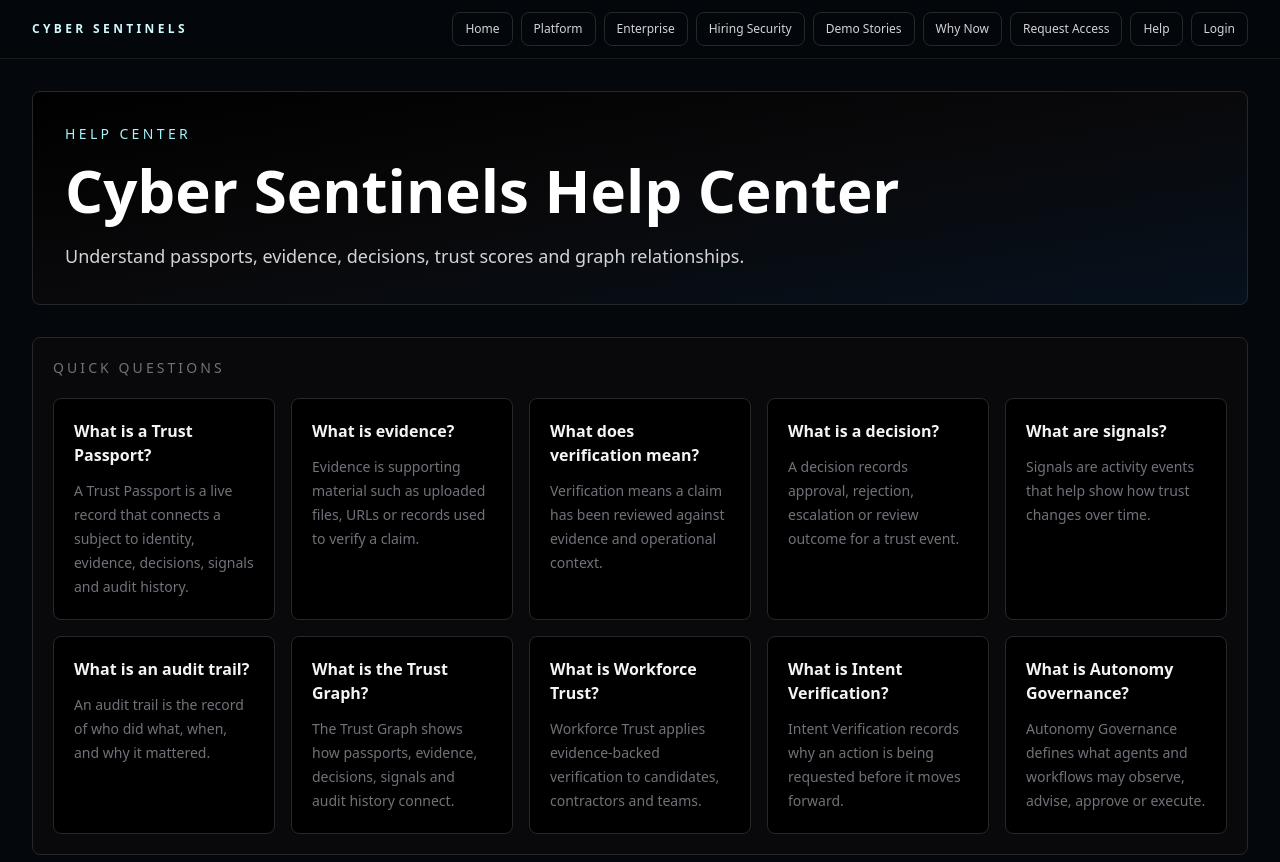
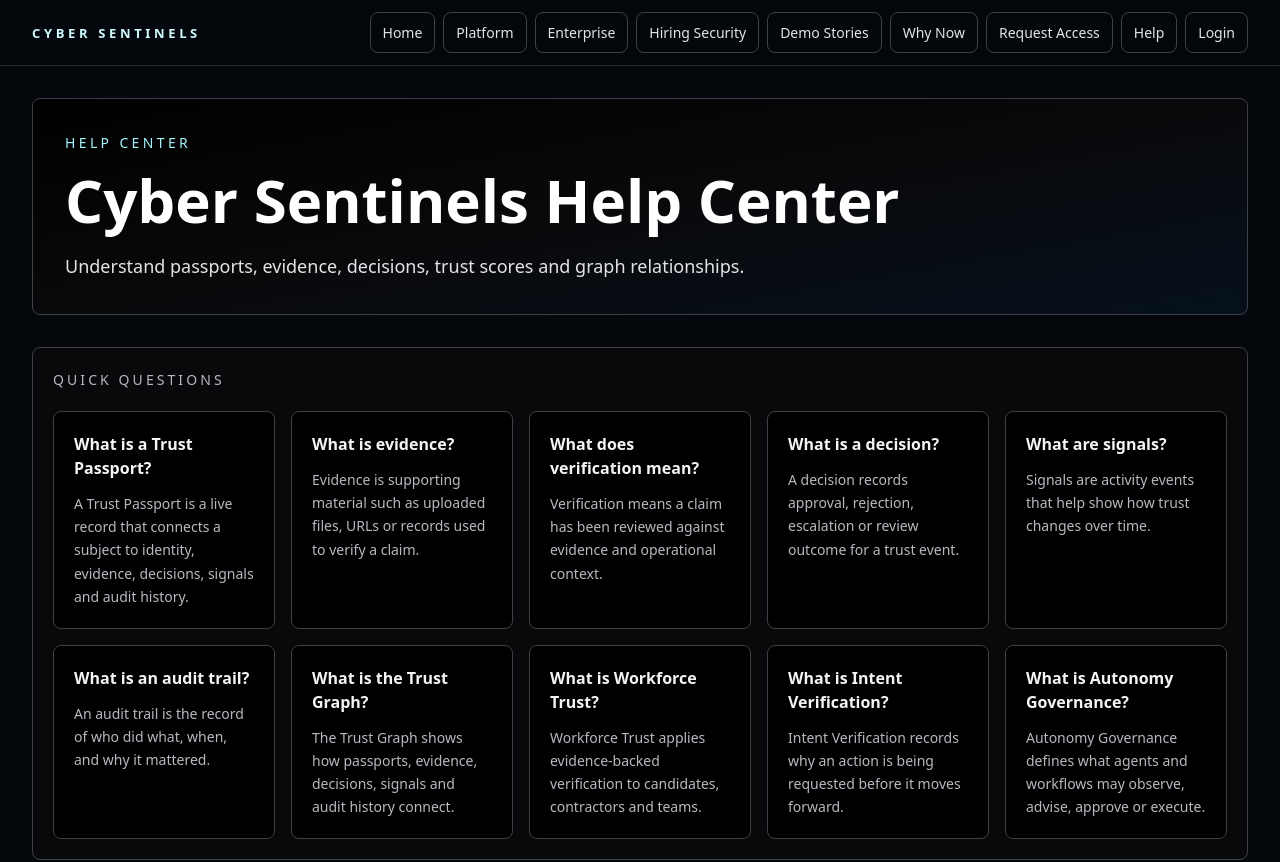
Before and after one commit to emeaexecutive/Cyber-Sentinels-V2, a Next.js app: page /help in a window 1280 px wide. Shown: the top 862 px of the page. Built offline with nearby package versions, Linux system fonts and the light colour scheme; no server answers; the database is empty.

Commit message:
Improve typography contrast and enterprise readability

```diff
--- a/app/globals.css
+++ b/app/globals.css
@@ -7,6 +7,9 @@
 body {
   background: #050505;
   color: #f8f8f8;
+  font-size: 16px;
+  text-rendering: optimizeLegibility;
+  -webkit-font-smoothing: antialiased;
 }
 
 .grid-bg {
@@ -15,3 +18,69 @@ body {
     linear-gradient(90deg, rgba(255,255,255,0.05) 1px, transparent 1px);
   background-size: 42px 42px;
 }
+
+/*
+  Enterprise readability pass:
+  Keep the existing dark product language, but lift the lowest-contrast
+  metadata, helper copy and borders so dashboards remain legible on laptops
+  and lower-brightness displays.
+*/
+.text-zinc-600 {
+  color: #a1a1aa;
+}
+
+.text-zinc-500 {
+  color: #b8b8c2;
+}
+
+.text-zinc-400 {
+  color: #d4d4d8;
+}
+
+.text-zinc-300 {
+  color: #e4e4e7;
+}
+
+.border-zinc-900 {
+  border-color: #27272a;
+}
+
+.border-zinc-800 {
+  border-color: #3f3f46;
+}
+
+.text-xs {
+  font-size: 0.8125rem;
+  line-height: 1.25rem;
+}
+
+.text-sm {
+  line-height: 1.65;
+}
+
+input,
+select,
+textarea,
+button,
+a {
+  outline-offset: 3px;
+}
+
+input:focus-visible,
+select:focus-visible,
+textarea:focus-visible,
+button:focus-visible,
+a:focus-visible {
+  outline: 2px solid #67e8f9;
+  outline-offset: 3px;
+}
+
+::placeholder {
+  color: #a1a1aa;
+  opacity: 1;
+}
+
+.placeholder\:text-zinc-600::placeholder {
+  color: #a1a1aa;
+  opacity: 1;
+}
--- a/components/global-navigation.tsx
+++ b/components/global-navigation.tsx
@@ -46,7 +46,7 @@ function LogoutButton() {
     <form action="/api/auth/logout" method="POST">
       <button
         type="submit"
-        className="rounded-lg border border-zinc-800 px-3 py-2 hover:border-cyan-500/70 hover:text-white"
+        className="rounded-lg border border-zinc-800 px-3 py-2 font-medium text-zinc-200 hover:border-cyan-500/70 hover:text-white"
       >
         Logout
       </button>
@@ -61,7 +61,7 @@ function FlatLinks({ links }: { links: string[][] }) {
         <Link
           key={href}
           href={href}
-          className="rounded-lg border border-zinc-800 px-3 py-2 hover:border-cyan-500/70 hover:text-white"
+          className="rounded-lg border border-zinc-800 px-3 py-2 font-medium text-zinc-200 hover:border-cyan-500/70 hover:text-white"
         >
           {label}
         </Link>
@@ -85,7 +85,7 @@ export function GlobalNavigation({
           Cyber Sentinels
         </Link>
         <nav
-          className="flex flex-wrap items-center justify-end gap-2 text-xs text-zinc-300"
+          className="flex flex-wrap items-center justify-end gap-2 text-sm text-zinc-200"
         >
           {accessLevel === "public" ? (
             <FlatLinks links={publicLinks} />
@@ -96,7 +96,7 @@ export function GlobalNavigation({
               {accessLevel === "admin-unverified" ? (
                 <Link
                   href="/admin/access"
-                  className="rounded-lg border border-cyan-700 px-3 py-2 text-cyan-100 hover:border-cyan-400 hover:text-white"
+                  className="rounded-lg border border-cyan-700 px-3 py-2 font-medium text-cyan-100 hover:border-cyan-400 hover:text-white"
                 >
                   Admin
                 </Link>
@@ -108,13 +108,13 @@ export function GlobalNavigation({
             <>
               <Link
                 href="/"
-                className="rounded-lg border border-zinc-800 px-3 py-2 hover:border-cyan-500/70 hover:text-white"
+                className="rounded-lg border border-zinc-800 px-3 py-2 font-medium text-zinc-200 hover:border-cyan-500/70 hover:text-white"
               >
                 Home
               </Link>
               <Link
                 href="/admin/access"
-                className="rounded-lg border border-cyan-700 px-3 py-2 text-cyan-100 hover:border-cyan-400 hover:text-white"
+                className="rounded-lg border border-cyan-700 px-3 py-2 font-medium text-cyan-100 hover:border-cyan-400 hover:text-white"
               >
                 Admin
               </Link>
--- a/components/onboarding-walkthrough.tsx
+++ b/components/onboarding-walkthrough.tsx
@@ -23,7 +23,7 @@ export function OnboardingHint({ area }: { area: WalkthroughArea }) {
       <p className="text-xs uppercase tracking-[0.18em] text-cyan-300">
         Walkthrough tip
       </p>
-      <p className="mt-2 text-sm leading-6 text-zinc-400">{copy[area]}</p>
+      <p className="mt-2 text-sm leading-6 text-zinc-300">{copy[area]}</p>
     </aside>
   );
 }
--- a/components/phase-one-trust.tsx
+++ b/components/phase-one-trust.tsx
@@ -64,7 +64,7 @@ export function VerificationTimeline({ events }: { events: TimelineEvent[] }) {
               {event.status}
             </span>
           </div>
-          <p className="mt-2 text-sm leading-6 text-zinc-500">{event.detail}</p>
+          <p className="mt-2 text-sm leading-6 text-zinc-400">{event.detail}</p>
         </div>
       ))}
     </div>
@@ -79,7 +79,7 @@ export function ExplainableTrustFactors({ factors }: { factors: TrustFactor[] })
           <div className="flex flex-wrap items-start justify-between gap-3">
             <div>
               <p className="font-medium text-zinc-100">{factor.label}</p>
-              <p className="mt-2 text-sm leading-6 text-zinc-500">{factor.detail}</p>
+              <p className="mt-2 text-sm leading-6 text-zinc-400">{factor.detail}</p>
             </div>
             <span className={`rounded-full border px-2.5 py-1 text-xs ${scoreClass(factor.score)}`}>
               {factor.score}
@@ -110,7 +110,7 @@ export function AgentPassportCard({
         <div>
           <p className="text-xs uppercase tracking-[0.16em] text-zinc-600">Agent passport</p>
           <h3 className="mt-2 text-xl font-semibold text-zinc-100">{name}</h3>
-          <p className="mt-2 text-sm leading-6 text-zinc-500">{purpose}</p>
+          <p className="mt-2 text-sm leading-6 text-zinc-400">{purpose}</p>
         </div>
         <TrustScoreBadge score={score} />
       </div>
@@ -135,7 +135,7 @@ export function RecruiterDashboardCards() {
         <div key={label} className="rounded-lg border border-zinc-800 bg-black p-5">
           <p className="text-xs uppercase tracking-[0.16em] text-zinc-600">{label}</p>
           <p className="mt-3 text-3xl font-semibold text-zinc-100">{value}</p>
-          <p className="mt-2 text-sm leading-6 text-zinc-500">{detail}</p>
+          <p className="mt-2 text-sm leading-6 text-zinc-400">{detail}</p>
         </div>
       ))}
     </div>
```
Also changed, not shown: 1 other file (tests, documents, lock files or other folders).
